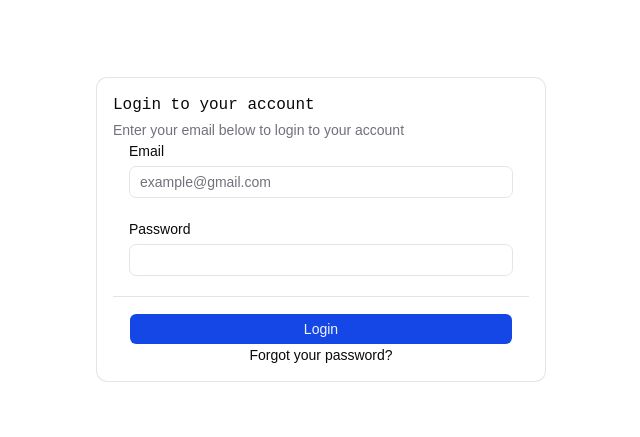
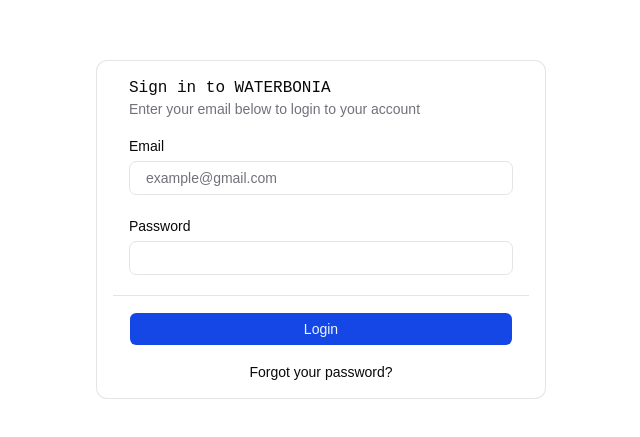
Before and after one commit to MarkMallari16/waterbonia-smart-rainwater-harvest-with-filtration-system, a React (Vite) app in the folder Waterbonia.Client/: page / in a window 1280 px wide. Shown: the part 171-608 px from the top of the page, without its empty margins (319-959 px from the left). Built offline with nearby package versions, Linux system fonts and the light colour scheme.

Commit message:
fix: header text alignment

```diff
--- a/Waterbonia.Client/src/App.tsx
+++ b/Waterbonia.Client/src/App.tsx
@@ -2,36 +2,16 @@
 import { BrowserRouter, Routes, Route } from "react-router-dom";
 import Login from "./pages/Login";
 import Dashboard from "./pages/Dashboard";
+import ResetPassword from "./pages/ResetPassword";
 
 function App() {
-    // const [message, setMessage] = useState("Loading...");
-    // const [error, setError] = useState("");
-
-    // useEffect(() => {
-    //     const fetchTestMessage = async () => {
-    //         try {
-    //             const response = await fetch("https://localhost:7105/api/test");
-
-    //             if (!response.ok) {
-    //                 throw new Error("Failed to fetch data.");
-    //             }
-
-    //             const data = await response.json();
-
-    //             setMessage(data.message);
-    //         } catch (err) {
-    //             setError("Something went wrong.")
-    //         }
-    //     };
-
-    //     fetchTestMessage();
-    // }, []);
 
     return (
         <BrowserRouter>
             <Routes>
                 <Route path="/" element={<Login />} />
                 <Route path="/dashboard" element={<Dashboard />} />
+                <Route path="/reset-password" element={<ResetPassword/>}/>
             </Routes>
         </BrowserRouter>
     );
--- a/Waterbonia.Client/src/pages/Dashboard.tsx
+++ b/Waterbonia.Client/src/pages/Dashboard.tsx
@@ -1,8 +1,33 @@
+import { useEffect, useState } from "react";
 
 const Dashboard = () => {
-  return (
-    <div>Dashboard</div>
-  )
+
+    const [message, setMessage] = useState("Loading...");
+    const [error, setError] = useState("");
+
+    useEffect(() => {
+        const fetchTestMessage = async () => {
+            try {
+                const response = await fetch("https://localhost:7105/api/test");
+
+                if (!response.ok) {
+                    throw new Error("Failed to fetch data.");
+                }
+
+                const data = await response.json();
+
+                setMessage(data.message);
+            } catch (err) {
+                setError("Something went wrong.")
+            }
+        };
+
+        fetchTestMessage();
+    }, []);
+
+    return (
+        <div>Dashboard</div>
+    )
 }
 
 export default Dashboard
--- a/Waterbonia.Client/src/pages/Login.tsx
+++ b/Waterbonia.Client/src/pages/Login.tsx
@@ -2,16 +2,19 @@ import { Card, CardContent, CardDescription, CardFooter, CardHeader, CardTitle }
 import { Input } from "@/components/ui/input"
 import { Label } from "@/components/ui/label"
 import { Button } from "@/components/ui/button"
+import { Link } from "react-router-dom"
 
 const Login = () => {
     return (
         <div className="flex justify-center items-center min-h-screen">
             <Card className="w-full max-w-md">
                 <CardHeader>
-                    <CardTitle>Login to your account</CardTitle>
-                    <CardDescription>
-                        Enter your email below to login to your account
-                    </CardDescription>
+                    <div className="mb-4 px-4">
+                        <CardTitle>Sign in to WATERBONIA</CardTitle>
+                        <CardDescription >
+                            Enter your email below to login to your account
+                        </CardDescription>
+                    </div>
                     <CardContent className="mb-4">
                         <form>
                             <div className="flex flex-col gap-6">
@@ -22,6 +25,7 @@ const Login = () => {
                                         type="email"
                                         placeholder="example@gmail.com"
                                         required
+                                        className="p-4"
                                     />
                                 </div>
 
@@ -31,16 +35,17 @@ const Login = () => {
                                         id="password"
                                         type="password"
                                         required
+                                        className="p-4"
                                     />
                                 </div>
                             </div>
                         </form>
                     </CardContent>
                     <CardFooter className="flex-col bg-white">
-                        <Button variant="default" type="submit" className="w-full">Login</Button>
-                        <a href="" className="text-sm underline-offset-4 hover:underline">
+                        <Button variant="default" type="submit" className="w-full py-4">Login</Button>
+                        <Link to="/reset-password" className="mt-4 text-sm underline-offset-4 hover:underline">
                             Forgot your password?
-                        </a>
+                        </Link>
                     </CardFooter>
                 </CardHeader>
             </Card>
--- /dev/null
+++ b/Waterbonia.Client/src/pages/ResetPassword.tsx
@@ -0,0 +1,7 @@
+const ResetPassword = () => {
+    return (
+        <div>ResetPassword</div>
+    )
+}
+
+export default ResetPassword
```
